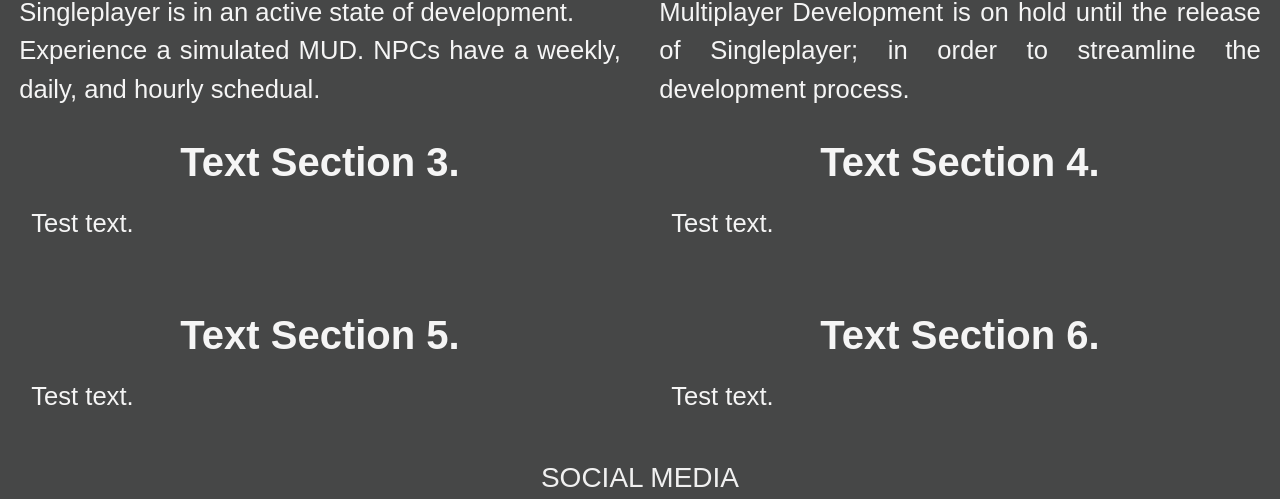
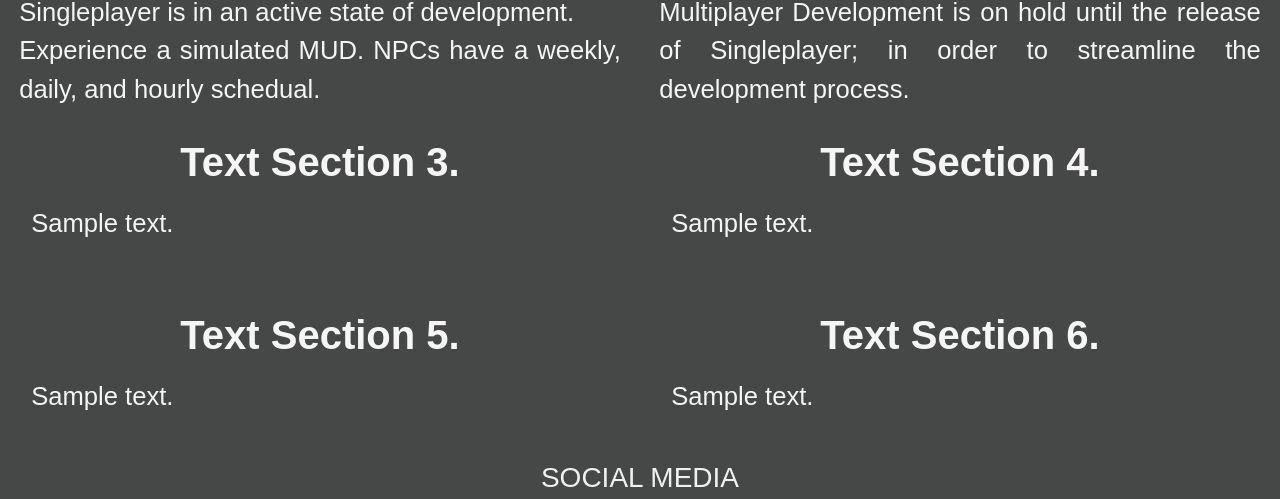
Before and after one commit to SlavaTheEngineer/SlavaTheEngineer.github.io, a plain HTML site: page index.html in a window 1280 px wide. Shown: the part 1024-1523 px from the top of the page. Drawn offline with nearby package versions, Linux system fonts and the light colour scheme.

Commit message:
Add files via upload

```diff
--- a/index.html
+++ b/index.html
@@ -36,7 +36,7 @@
 			<P align="center">This is a (WIP) text-based, Open World RPG, where you define the fate of your story!
 			Choose from over 30 Hair Styles, 17 Hair Colours, and 6 Eye Colours in the Character Creator.
 			Roll play your way through a simulated world comprised of interactable environments, items, and NPCs.
-			NPCs have their own scheduals! Pay attention to the time of day, and the weather; as both could be an obstacle to your objectives.
+			NPCs have their own scheduals; pay attention to the time of day, and the weather, as both could be an obstacle to your objectives.
 			Perhaps you'll overcome some limitations with criminal mischief? With a simulated Crime system, you can do just that!
 			Watch out for Police and other Law Enforcement if you plan on breaking any laws; and watch your back!
 			Local Gangs and Cliques vie for control of different regions and other various locations; will you become their enemy or an ally.
@@ -63,22 +63,22 @@
 	<SECTION class="inner-wrapper-2">
 		<ARTICLE id="tab1">
 			<H2 align="center">Text Section 3.</H2>
-			<P align="center">Test text.<BR/><BR/></P>
+			<P align="center">Sample text.<BR/><BR/></P>
 		</ARTICLE>
 		<ASIDE id="tab2">
 			<H2 align="center">Text Section 4.</H2>
-			<P align="center">Test text.<BR/><BR/></P>
+			<P align="center">Sample text.<BR/><BR/></P>
 		</ASIDE>
 	</SECTION>
 	<SECTION class="inner-wrapper">
 		<ARTICLE>
 		<H2 align="center">Text Section 5.</H2>
-		<P>Test text.<BR/>
+		<P>Sample text.<BR/>
 		</P>
 		</ARTICLE>
 		<ASIDE id="tab3">
 			<H2 align="center">Text Section 6.</H2>
-			<P>Test text.</P>
+			<P>Sample text.</P>
 		</ASIDE>
 	</SECTION>
 <!-- End Main Two Column Sections -->
@@ -100,6 +100,7 @@
 
 	</SECTION>
 <!--End Three Column Section-->
+	<!--
 	<SECTION class="one-forth">
 		<H3> </H3>
 	</SECTION>
@@ -112,6 +113,7 @@
 	<SECTION class="one-forth">
 		<H3> </H3>
 	</SECTION>
+	-->
 <!--End Four Column Section-->
 	<FOOTER>
 		<P><B> The Official site for Text Adventure MUD, run by Text Adventure Staff.</B><BR/> SlavaTheEngineer, Text Adventure MUD &copy; 2023 to Present</P>
```
